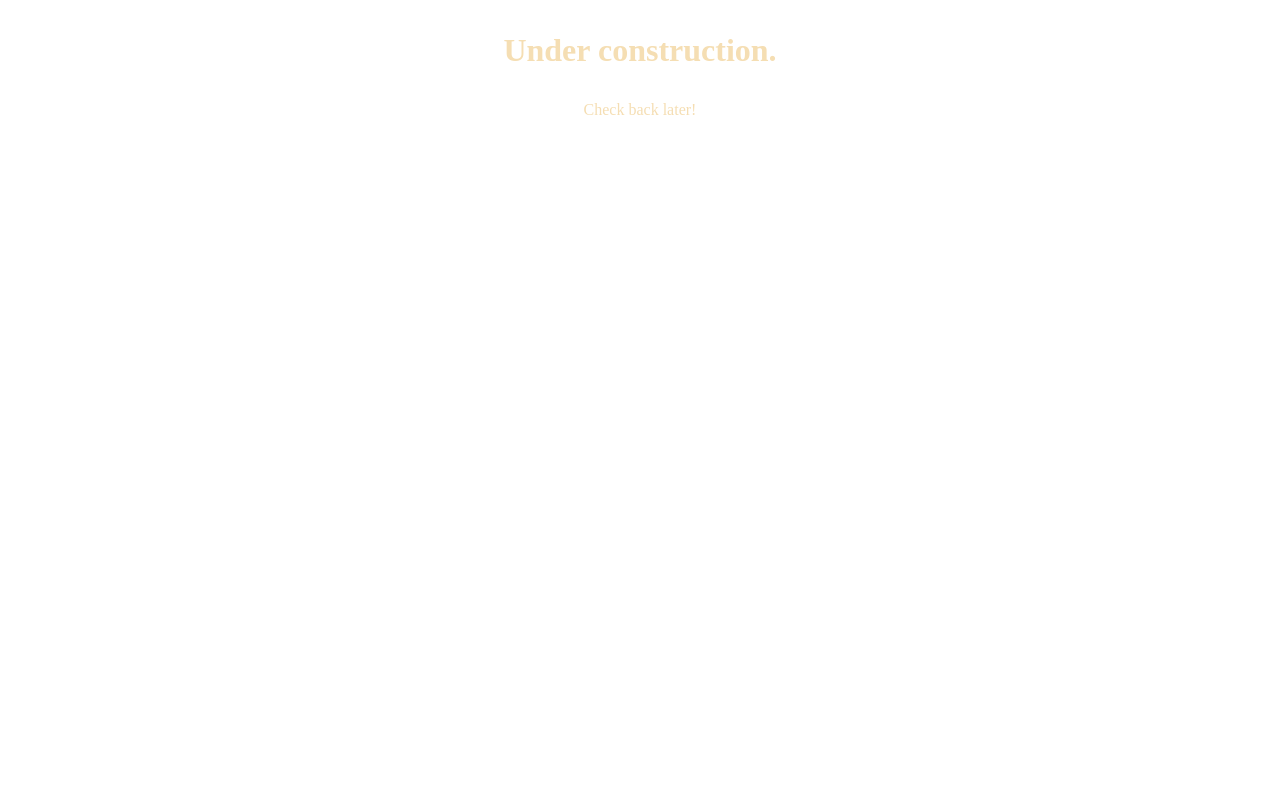
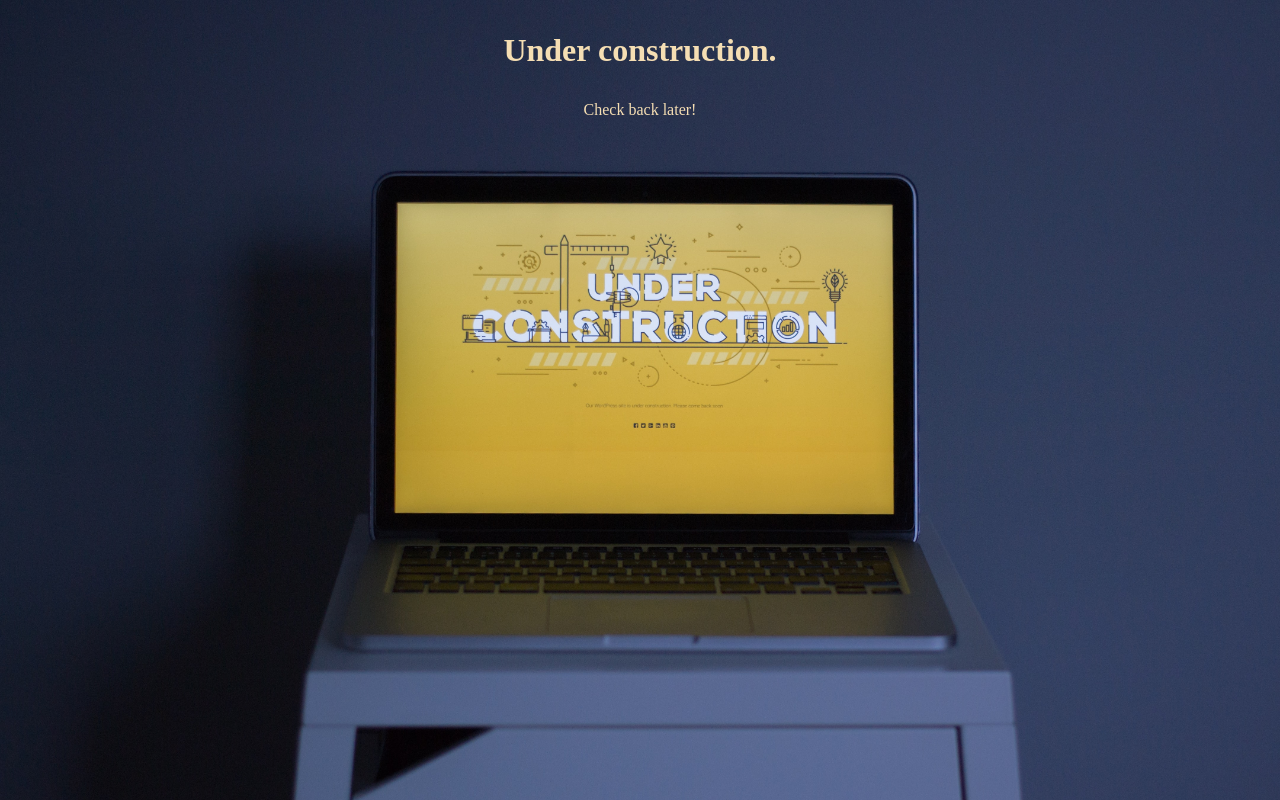
Before and after one commit to BremerDev/bremerdevca, a plain HTML site: page index.html in a window 1280 px wide. Drawn offline with Linux system fonts and the light colour scheme.

Commit message:
Update style.css

```diff
--- a/style.css
+++ b/style.css
@@ -5,7 +5,7 @@
 
 body {
     text-align: center;
-    background-image: url(images/webfactory-ltd-NoOrDKxUfzo-unsplash.jpg);
+    background-image: url(webfactory-ltd-NoOrDKxUfzo-unsplash.jpg);
     background-repeat: no-repeat;
     background-size: cover;
 }
```
